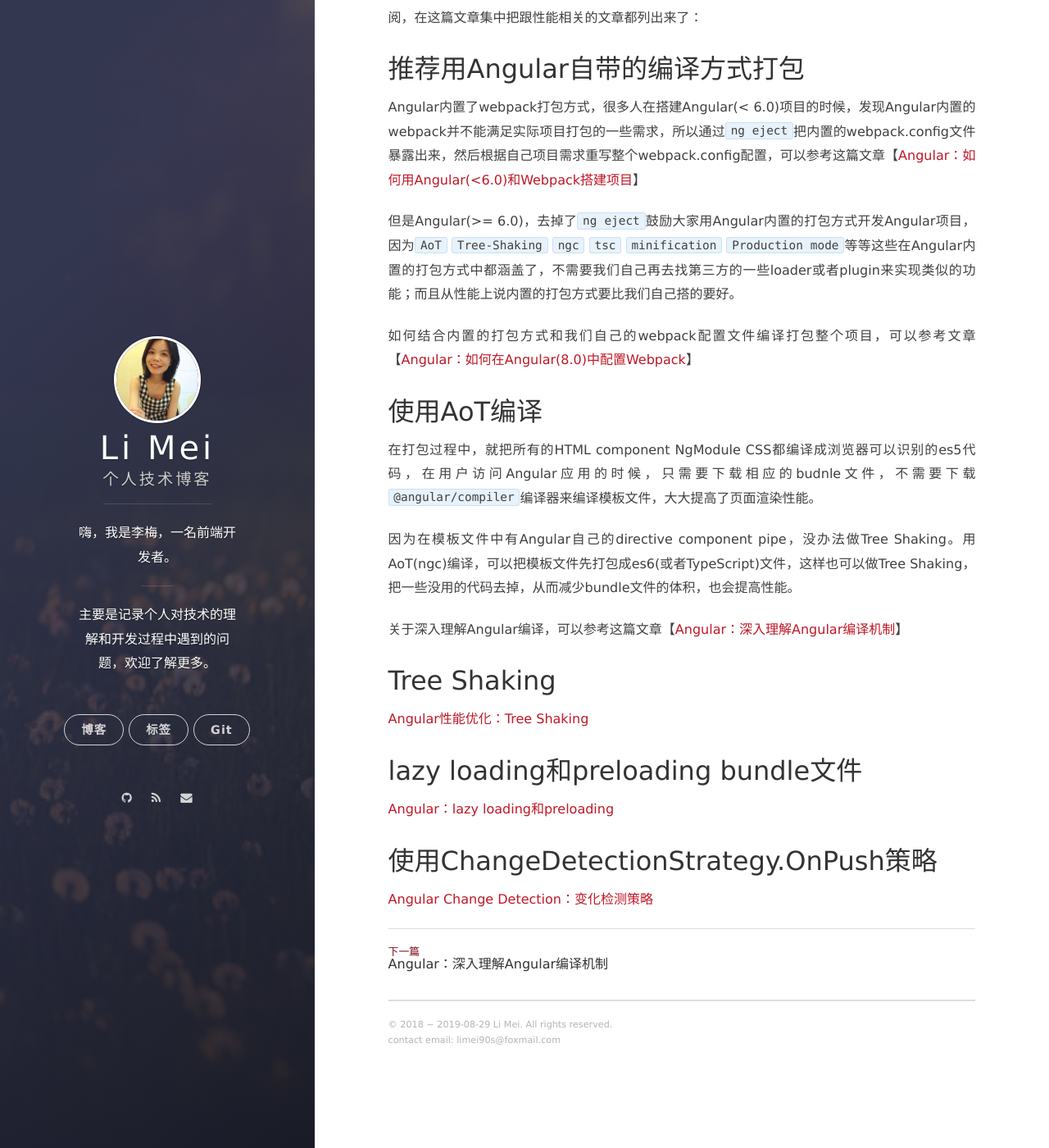
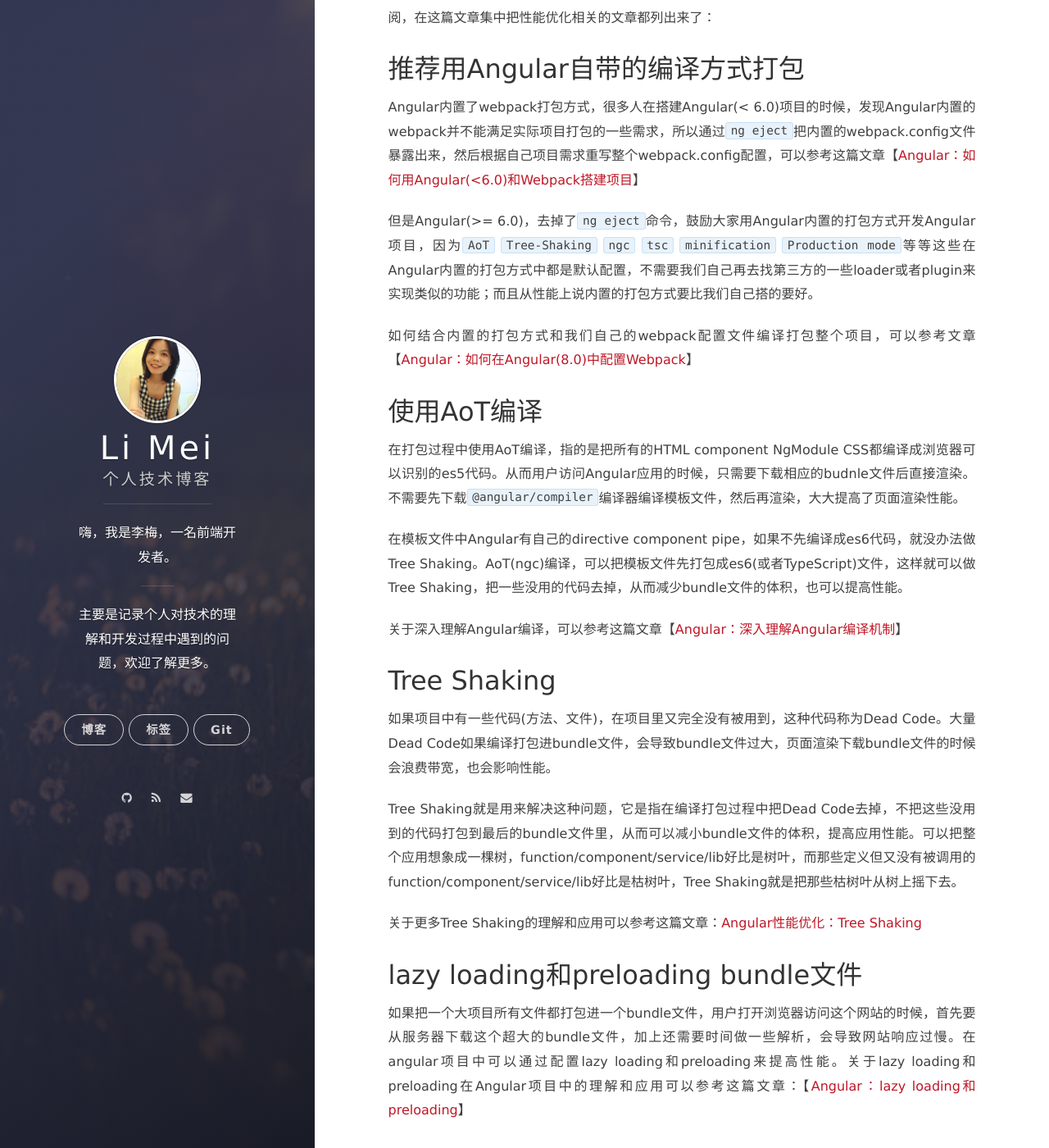
Before and after one commit to LiMeii/LiMeii.github.io, a Jekyll site: the page built from _posts/2019-08-30-angular-performance-checklists.md, in a window 1280 px wide and 1400 px high, scrolled down 193 px. Shown: the whole window at 82% size. Built offline with Jekyll 4.4.1, drawn with Linux system fonts in a browser that asks for light colours; nearby versions of some CDN libraries; some of the changed text lies outside the part shown.

Commit message:
update angualr performace checklist post

````diff
--- a/_posts/2019-08-30-angular-performance-checklists.md
+++ b/_posts/2019-08-30-angular-performance-checklists.md
@@ -4,33 +4,51 @@
 layout: post
 ---
 
-在我深入理解和学习Angular过程中，发现在搭建Angular项目、实际项目应用、打包、合理使用变化检测策略，各个方面都可以优化项目性能。由于都写在了不同的文章里，也比较分散，为了方便查阅，在这篇文章集中把跟性能相关的文章都列出来了：
+在深入理解和学习Angular过程中，发现在搭建Angular项目、实际项目应用、打包、合理使用变化检测策略、缓存，各个方面都可以优化项目性能。因为都写在不同的文章里，比较分散，为了方便查阅，在这篇文章集中把性能优化相关的文章都列出来了：
 
 ## 推荐用Angular自带的编译方式打包
 
 Angular内置了webpack打包方式，很多人在搭建Angular(< 6.0)项目的时候，发现Angular内置的webpack并不能满足实际项目打包的一些需求，所以通过```ng eject```把内置的webpack.config文件暴露出来，然后根据自己项目需求重写整个webpack.config配置，可以参考这篇文章【[Angular：如何用Angular(<6.0)和Webpack搭建项目](https://limeii.github.io/2018/09/angular-webpack/)】
 
 
-但是Angular(>= 6.0)，去掉了```ng eject```鼓励大家用Angular内置的打包方式开发Angular项目，因为```AoT``` ```Tree-Shaking``` ```ngc``` ```tsc``` ```minification``` ```Production mode```等等这些在Angular内置的打包方式中都涵盖了，不需要我们自己再去找第三方的一些loader或者plugin来实现类似的功能；而且从性能上说内置的打包方式要比我们自己搭的要好。
+但是Angular(>= 6.0)，去掉了```ng eject```命令，鼓励大家用Angular内置的打包方式开发Angular项目，因为```AoT``` ```Tree-Shaking``` ```ngc``` ```tsc``` ```minification``` ```Production mode```等等这些在Angular内置的打包方式中都是默认配置，不需要我们自己再去找第三方的一些loader或者plugin来实现类似的功能；而且从性能上说内置的打包方式要比我们自己搭的要好。
 
 
 如何结合内置的打包方式和我们自己的webpack配置文件编译打包整个项目，可以参考文章【[Angular：如何在Angular(8.0)中配置Webpack](https://limeii.github.io/2019/08/angular-customize-webpack/)】
 
 ## 使用AoT编译
 
-在打包过程中，就把所有的HTML component NgModule CSS都编译成浏览器可以识别的es5代码，在用户访问Angular应用的时候，只需要下载相应的budnle文件，不需要下载```@angular/compiler```编译器来编译模板文件，大大提高了页面渲染性能。
+在打包过程中使用AoT编译，指的是把所有的HTML component NgModule CSS都编译成浏览器可以识别的es5代码。从而用户访问Angular应用的时候，只需要下载相应的budnle文件后直接渲染。不需要先下载```@angular/compiler```编译器编译模板文件，然后再渲染，大大提高了页面渲染性能。
 
 
-因为在模板文件中有Angular自己的directive component pipe，没办法做Tree Shaking。用AoT(ngc)编译，可以把模板文件先打包成es6(或者TypeScript)文件，这样也可以做Tree Shaking，把一些没用的代码去掉，从而减少bundle文件的体积，也会提高性能。
+在模板文件中Angular有自己的directive component pipe，如果不先编译成es6代码，就没办法做Tree Shaking。AoT(ngc)编译，可以把模板文件先打包成es6(或者TypeScript)文件，这样就可以做Tree Shaking，把一些没用的代码去掉，从而减少bundle文件的体积，也可以提高性能。
 
 
 关于深入理解Angular编译，可以参考这篇文章【[Angular：深入理解Angular编译机制](https://limeii.github.io/2019/08/angular-compiler/)】
 
 ## Tree Shaking
- [Angular性能优化：Tree Shaking](https://limeii.github.io/2019/08/angular-tree-shaking/)
+
+如果项目中有一些代码(方法、文件)，在项目里又完全没有被用到，这种代码称为Dead Code。大量Dead Code如果编译打包进bundle文件，会导致bundle文件过大，页面渲染下载bundle文件的时候会浪费带宽，也会影响性能。
+
+
+Tree Shaking就是用来解决这种问题，它是指在编译打包过程中把Dead Code去掉，不把这些没用到的代码打包到最后的bundle文件里，从而可以减小bundle文件的体积，提高应用性能。可以把整个应用想象成一棵树，function/component/service/lib好比是树叶，而那些定义但又没有被调用的function/component/service/lib好比是枯树叶，Tree Shaking就是把那些枯树叶从树上摇下去。
+
+
+关于更多Tree Shaking的理解和应用可以参考这篇文章：[Angular性能优化：Tree Shaking](https://limeii.github.io/2019/08/angular-tree-shaking/)
 
 ## lazy loading和preloading bundle文件
-[Angular：lazy loading和preloading](https://limeii.github.io/2018/09/angular-lazy-loading/)
+如果把一个大项目所有文件都打包进一个bundle文件，用户打开浏览器访问这个网站的时候，首先要从服务器下载这个超大的bundle文件，加上还需要时间做一些解析，会导致网站响应过慢。在angular项目中可以通过配置lazy loading和preloading来提高性能。关于lazy loading和preloading在Angular项目中的理解和应用可以参考这篇文章：【[Angular：lazy loading和preloading](https://limeii.github.io/2018/09/angular-lazy-loading/)】
 
 ## 使用ChangeDetectionStrategy.OnPush策略
- [Angular Change Detection：变化检测策略](https://limeii.github.io/2019/06/angular-changeDetectionStrategy-OnPush/)
+Angular默认的变化检测机制是：异步事件callback结束后，NgZone会触发整个组件树至上而下做变化检测，也就是说页面一个小小的Click事件就会触发所有组件的变化检测。虽然Angular变化检测本身性能已经很好了，在毫秒内可以做成百上千次变化检测。但是随着项目越来越大，其实很多不必要的变化检测还是会在一定程度上影响性能。在Angular中可以通过OnPush来跳过一些不必要的变化检测，从而优化整个应用的性能。更多关于OnPush策略的理解和应用可以参考这篇文章：【 [Angular Change Detection：变化检测策略](https://limeii.github.io/2019/06/angular-changeDetectionStrategy-OnPush/)】
+
+
+## 缓存
+### 用RxJS实现缓存效果
+Angular中通过HttpClient执行Http Request返回的Observables是Cold Observable，这导致每次调用API，都会生成一个新的Observable实例，有订阅之后才开始发送值，这也符合现在前端开发要求。但是实际开发过程中，有时候后端会有提供一些公用的常量API，不同页面都需要用这些常量，按现在的调用API的方式，会导致常量API在不同的页面重复多次被调用，这种方式显然性能不好。
+
+可以通过ReplaySubject实现缓存效果，第一次调用常量API之后，之后又同样的API调用http request可以直接在ReplaySubject拿到值，不用每次都调用后端API。具体实现可以参考文章【[RxJS：如何通过RxJS实现缓存](https://limeii.github.io/2019/08/rxjs-caching/)】
+
+### 通过Service Worker缓存
+
+**未完待续**
````
